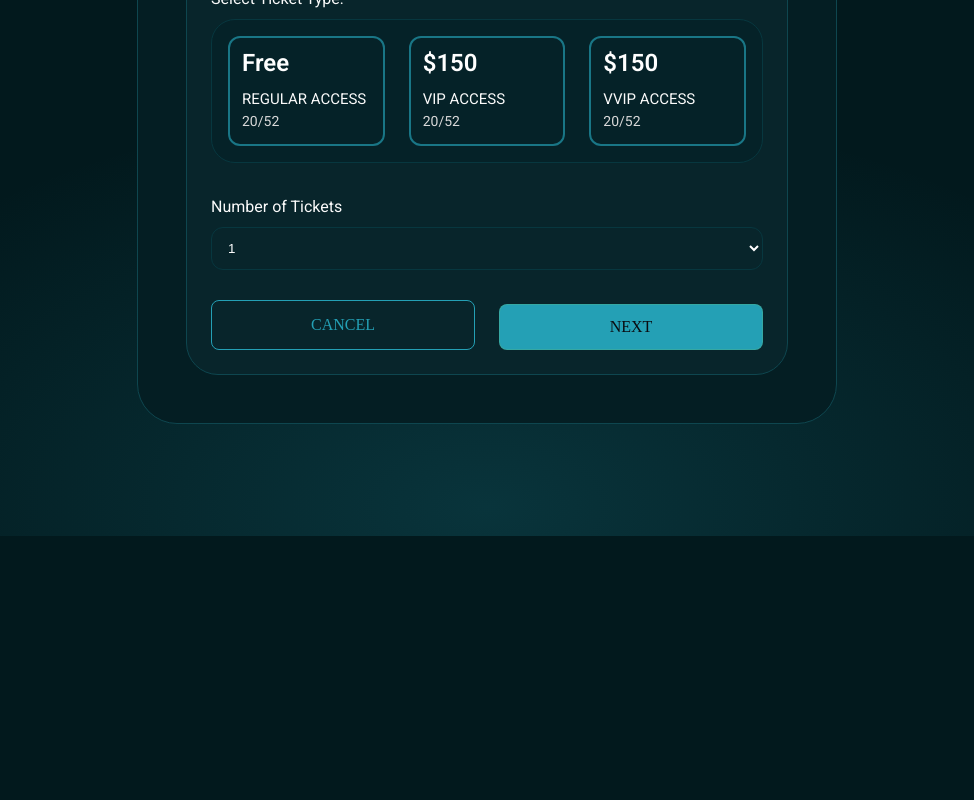
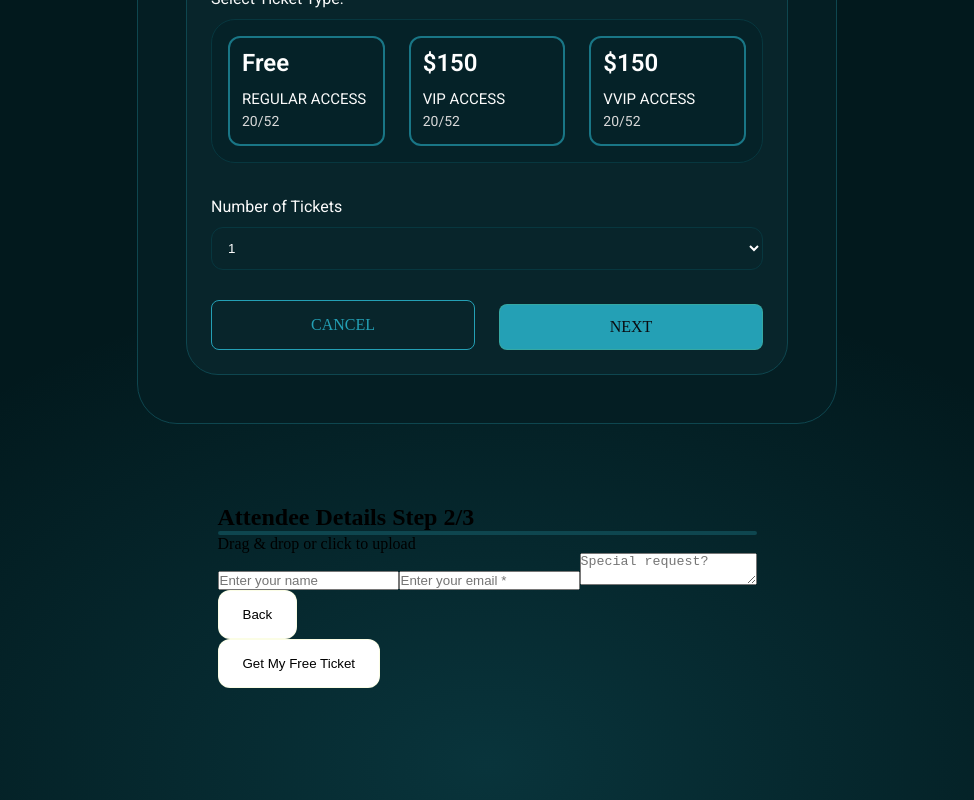
Before and after one commit to itzfahadoooo/HNG-FRONTEND-2, a React (Vite) app: page / in a window 1280 px wide. Shown: the part 712-1512 px from the top of the page, without its empty margins (233-1207 px from the left). Before the commit the page ends 1248 px from the top, so only its background shows below. Built offline with nearby package versions, Linux system fonts and the light colour scheme; a web font is replaced by a local one.

Commit message:
Work on AttendeeForm

```diff
--- a/src/App.jsx
+++ b/src/App.jsx
@@ -1,12 +1,19 @@
+import { useState } from "react";
+import AttendeeForm from "./components/AttendeeForm/AttendeeForm";
 import Navbar from "./components/Navbar/Navbar";
 import TicketSelection from "./components/TicketSelection/TicketSelection";
 
 const App = () => {
+  const [step, setStep] = useState(1);
+
+  const nextStep = () => setStep(prev => prev + 1);
+  const prevStep = () => setStep(prev => prev - 1);
   return (
     <div>
       <div className="container">
         <Navbar />
-        <TicketSelection />
+        <TicketSelection nextStep={nextStep}/>
+        <AttendeeForm nextStep={nextStep} prevStep={prevStep}/>
       </div>
     </div>
   );
--- /dev/null
+++ b/src/components/AttendeeForm/AttendeeForm.jsx
@@ -0,0 +1,99 @@
+import { useState } from "react";
+import "./AttendeeForm.css";
+
+const AttendeeForm = ({ prevStep, nextStep }) => {
+  const [formData, setFormData] = useState({
+    name: "",
+    email: "",
+    request: "",
+    photo: null,
+  });
+
+  const handleChange = (e) => {
+    const { name, value } = e.target;
+    setFormData({
+      ...formData,
+      [name]: value,
+    });
+  };
+
+  const handleFileChange = (e) => {
+    setFormData({
+      ...formData,
+      photo: e.target.files[0],
+    });
+  };
+
+  const handleSubmit = (e) => {
+    e.preventDefault();
+    nextStep();
+  };
+
+  return (
+    <div className="attendee-form">
+      <h2>
+        Attendee Details <span className="step">Step 2/3</span>
+      </h2>
+      <div className="progress-bar">
+        <div className="progress" style={{ width: "66%" }}></div>
+      </div>
+
+      <form onSubmit={handleSubmit}>
+        <div className="upload-section">
+          <label htmlFor="photoUpload" className="upload-label">
+            <div className="upload-box">Drag & drop or click to upload</div>
+            <input
+              type="file"
+              id="photoUpload"
+              onChange={handleFileChange}
+              style={{ display: "none" }}
+            />
+          </label>
+        </div>
+
+        <input
+          type="text"
+          name="name"
+          placeholder="Enter your name"
+          value={formData.name}
+          onChange={handleChange}
+          required
+        />
+
+        <input
+          type="email"
+          name="email"
+          placeholder="Enter your email *"
+          value={formData.email}
+          onChange={handleChange}
+          required
+        />
+
+        <textarea
+          name="request"
+          placeholder="Special request?"
+          value={formData.request}
+          onChange={handleChange}
+        ></textarea>
+
+        <div className="form-buttons">
+          <button type="button" className="back-button" onClick={prevStep}>
+            Back
+          </button>
+          <button type="submit" className="next-button">
+            Get My Free Ticket
+          </button>
+        </div>
+      </form>
+    </div>
+  );
+};
+
+import PropTypes from "prop-types";
+
+AttendeeForm.propTypes = {
+  prevStep: PropTypes.func.isRequired,
+  nextStep: PropTypes.func.isRequired,
+};
+
+export default AttendeeForm;
```
Also changed, not shown: src/components/AttendeeForm/AttendeeForm.css (added).
